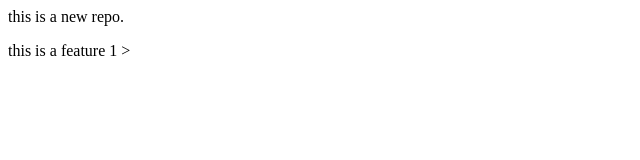
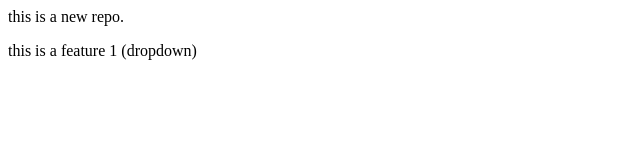
Before and after one commit to laksh2049/localrepo, a plain HTML site: page index.html in a window 1280 px wide. Shown: the full height of the page, 0-640 px from the left. Drawn offline with Linux system fonts and the light colour scheme.

Commit message:
add dropdown

```diff
--- a/index.html
+++ b/index.html
@@ -1,2 +1,2 @@
 <p>this is a new repo.</p>
-<p>this is a feature 1 ></p>
+<p>this is a feature 1 (dropdown)</p>
```
